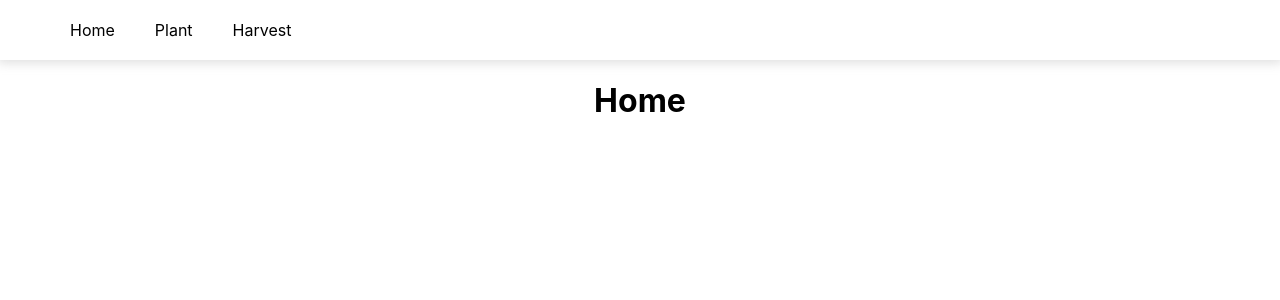
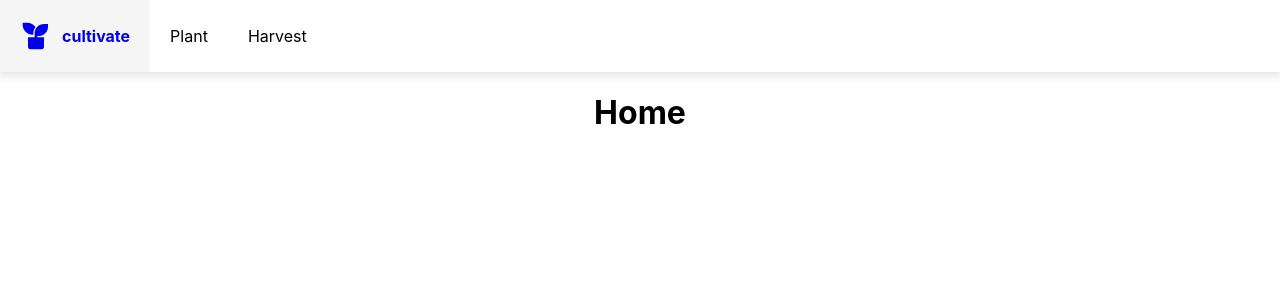
Before and after one commit to lifeng-yin/cultivate, a React (Create React App) app: page / in a window 1280 px wide. Shown: the top 300 px of the page. Built offline with nearby package versions, Linux system fonts and the light colour scheme.

Commit message:
Add react-icons, add scss, add navbar

```diff
--- a/package.json
+++ b/package.json
@@ -5,6 +5,7 @@
   "dependencies": {
     "react": "^18.2.0",
     "react-dom": "^18.2.0",
+    "react-icons": "^4.6.0",
     "react-router-dom": "^6.4.3",
     "react-scripts": "5.0.1",
     "workbox-background-sync": "^6.5.4",
--- a/src/components/Navbar/Navbar.jsx
+++ b/src/components/Navbar/Navbar.jsx
@@ -1,19 +1,23 @@
 import { Link } from 'react-router-dom';
 import './Navbar.scss'
-
-const pages = [
-    { name: 'Home', path: '/' },
-    { name: 'Plant', path: '/plant' },
-    { name: 'Harvest', path: '/harvest' },
-]
+import { RiPlantFill } from 'react-icons/ri'
 const Navbar = () => {
     return (
         <div className="Navbar">
-            {pages.map(page => (
-                <div>
-                    <Link key={page.name} to={page.path}>{page.name}</Link>
+            <Link key="Home" to="/">
+                <div className="logo">
+                    <RiPlantFill size="2em" />
+                    <span>cultivate</span>
                 </div>
-            ))}
+            </Link>
+
+            <div>
+                <Link key="Plant" to="/Plant">Plant</Link>
+            </div>
+
+            <div>
+                <Link key="Harvest" to="/Harvest">Harvest</Link>
+            </div>
         </div>
     )
 }
--- a/src/components/Navbar/Navbar.scss
+++ b/src/components/Navbar/Navbar.scss
@@ -4,20 +4,37 @@
     justify-content: left;
     align-items: stretch;
 
-    a {
-        color: black;
-        text-decoration: none;
-    }
 
-    div:first-child {
-        margin-left: 50px;
-    }
 
     div {
         padding: 20px 20px 20px 20px;
+
+        display: flex;
+        align-items: center;
+
+        a {
+            color: black;
+            text-decoration: none;
+        }
     }
 
     div:hover {
         background-color: whitesmoke;
     }
+
+    a {
+        text-decoration: none;
+    }
+
+    .logo {
+        display: flex;
+        align-items: center;
+        gap: 10px;
+
+        span {
+            font-weight: bold;
+        }
+    }
+
+
 }
```
Also changed, not shown: 1 other file (tests, documents, lock files or other folders).
